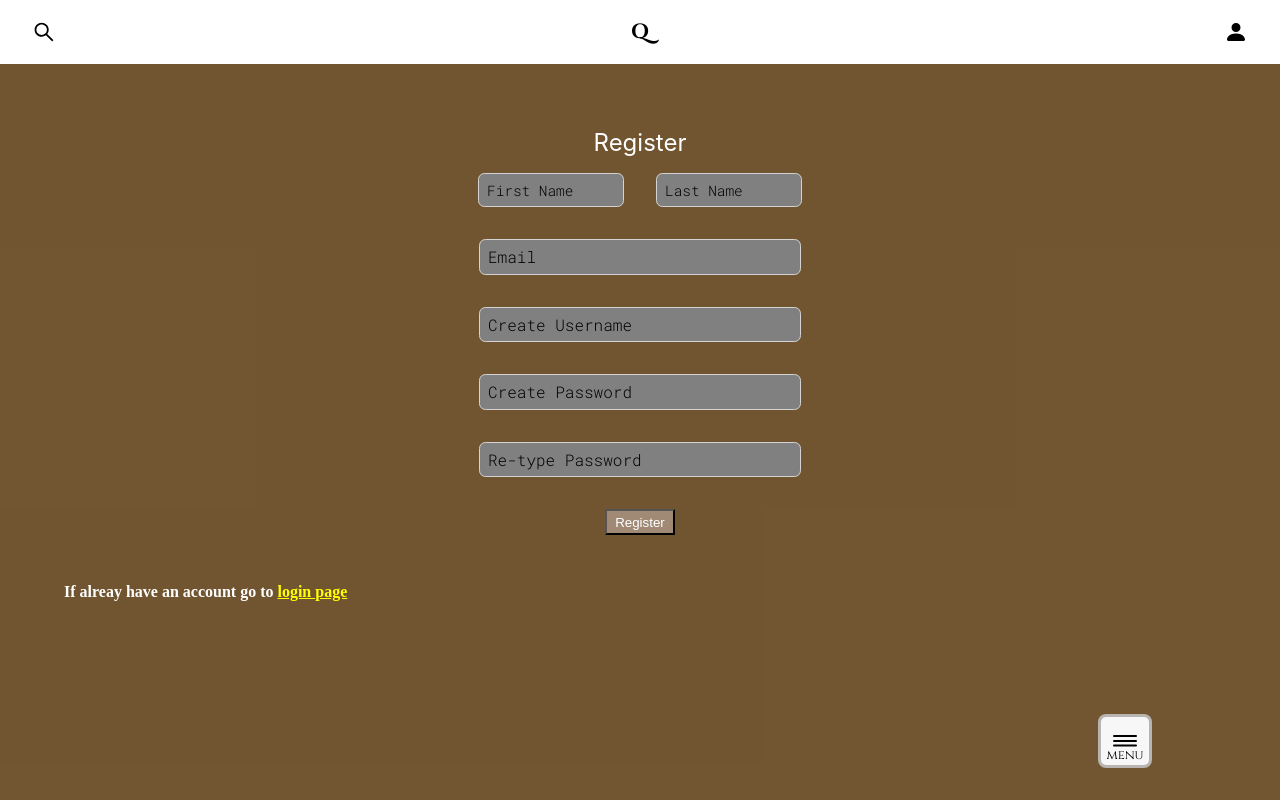
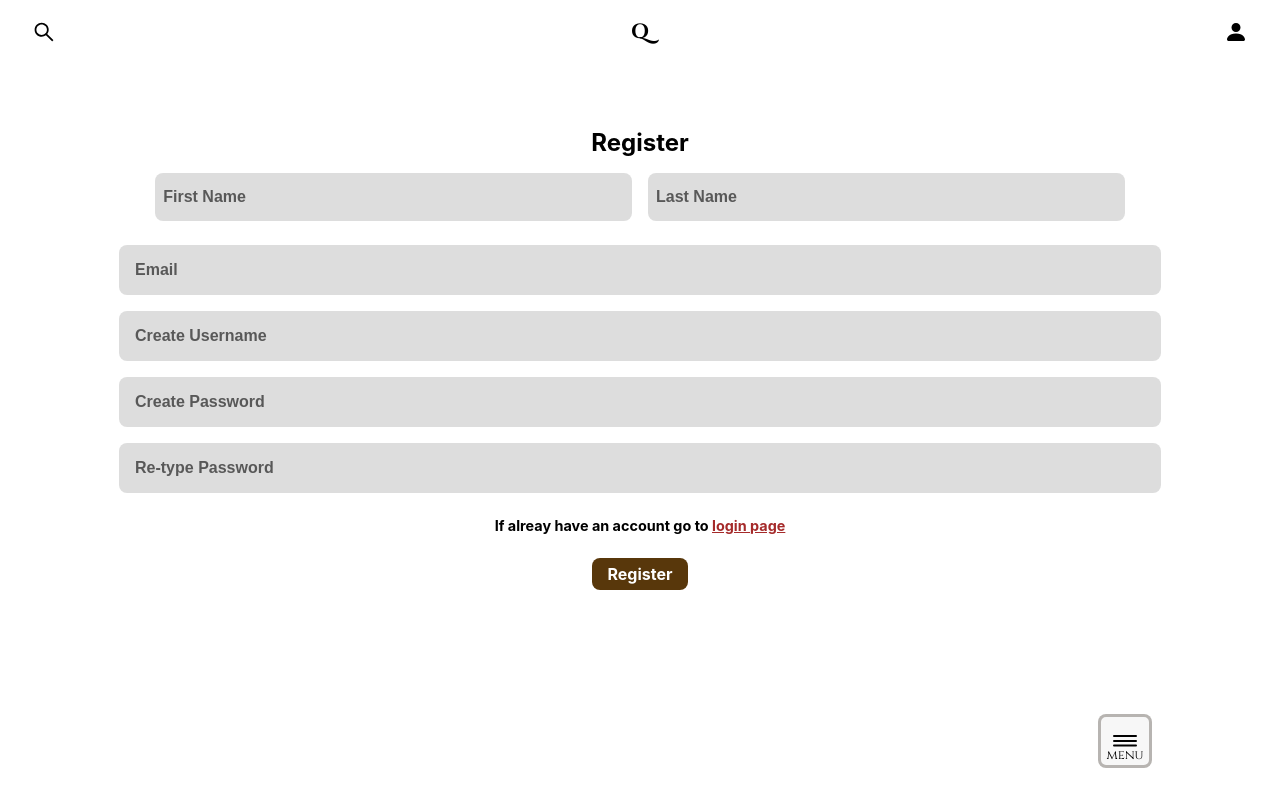
Before and after one commit to JayellLiburd/Frontend-Queup, a React (Create React App) app: page /reg in a window 1280 px wide. Shown: the top 800 px of the page. Built offline with nearby package versions, Linux system fonts and the light colour scheme; no server answers.

Commit message:
update log/sign up forms

```diff
--- a/src/Pages/Auth-mobile.jsx
+++ b/src/Pages/Auth-mobile.jsx
@@ -25,12 +25,14 @@ function Authmobile() {
 
     <Wrapper>
         <div id='log'>
+            <div className='abc'>
                 <GoogleLogin
                     onSuccess={responseGoogle}
                     size='medium'
-                width='350'
+                    width='300'
                     ux_mode='redirect'
                 />
+            </div>
             <label htmlFor="Login">Login</label>
             <input className='inputreg'
                 type="text"
@@ -46,10 +48,10 @@ function Authmobile() {
                 onChange={(e) => {
                     setCheckpassword(e.target.value)}}
             />
+            <h3 style={{color: 'black', fontSize: '.8rem', marginTop: '1rem' }}>{'If you do not have an account go to '}
+                <NavLink to='/reg' style={{color: 'brown'}}>Signup Page</NavLink>
+            </h3>
             <button id='btn' onClick={setUserLogin}>login</button>
-            <h3 style={{ fontSize: '1rem', marginTop: '3rem', fontFamily: 'serif' }}>{'If you do not have an account go to '}
-                <NavLink to='/reg' style={{color: 'yellow'}}>Signup Page</NavLink>
-            </h3>
         </div>
     </Wrapper>
 
@@ -57,45 +59,56 @@ function Authmobile() {
 }
 
 const Wrapper = styled.div`
-  padding: 6rem 0;
+  padding: 5rem 0;
 
   color: white;
   width: 100vw;
-  height: 60vh;
+  min-height: 80vh;
   font-size: 1.5rem;
-
-  background-color: #694b24f0;
 
   #log{
       all: unset;
       display: flex;
       flex-direction: column;
       align-items: center;
+      .abc{padding: 1rem 0; border-bottom: 2px solid black;}
+      label{margin: 1rem 0; color: black; font-weight: bold;}
+      .inputreg{
+            display: flex;
+            justify-content: start;
+            align-items: center;
+            position: relative;
+            margin: .5rem 0;
+            padding-left: 1rem;
+            width: 80vw;
+            height: 3rem;
+            border: unset;
+            background-color: #80808045;
+            border-radius: .5rem;
+            font-size: 1rem;
+            font-weight: bold;
+            font-family: sans-serif;
+            color: #000000;
+            transition: all 0.2s ease-in-out;
+            &::placeholder{color: #424242da;}
+            &input:focus{ border: 2px solid #c5323250;}
+        }
 
-      label{margin-top: 2rem;}
-      input{
+          #btn{
             all: unset;
-          margin: 1rem 0;
-          padding: .8rem;
-
-          width: 20rem;
-          height: 1rem;
+            display: flex;
+            justify-content: center;
+            align-items: center;
+            margin-top: .5rem;
+            aspect-ratio: 3/1;
+            width: 6rem;
+            color: white;
             font-size: 1rem;
-          font-family: 'Roboto Mono', monospace;
-
-          background-color: grey;
-          border: 1px solid #d3d3d3;
-          border-radius: .4rem;
-
-          &::placeholder{color: black;}
-          &:focus { border: 2px solid white; background-color: grey; color: white; &::placeholder{color: white;}}
-
-          }}
-
-          #btn{margin-top: 1rem; padding: .2rem 1rem; background-color: #ac9787cf; color: white; text-decoration: unset; }
-
- @media screen and (min-width: 800px) {
-  padding-bottom: 50rem;
+            font-weight: bold;
+            background-color: #58370b;
+            border-radius: 0.5rem;
+            cursor: pointer;
+           }
     }
 
 `
--- a/src/Pages/Reg-mobile.jsx
+++ b/src/Pages/Reg-mobile.jsx
@@ -65,11 +65,11 @@ function Regmobile() {
                 name='password'
                 onChange={(e) => {setPassword(e.target.value)}}
             />
+            <h3 style={{ fontSize: '.9rem', margin: '1rem' }}>{'If alreay have an account go to '}
+                <NavLink to='/auth' style={{color: 'brown'}}>login page</NavLink>
+            </h3>
             <button id='btn' onClick={userRegister}>Register</button>
         </div>
-        <h3 style={{ fontSize: '1rem', marginLeft: '4rem', marginTop: '3rem', fontFamily: 'serif' }}>{'If alreay have an account go to '}
-            <NavLink to='/auth' style={{color: 'yellow'}}>login page</NavLink>
-        </h3>
 
     </Wrapper>
 
@@ -79,12 +79,9 @@ function Regmobile() {
 const Wrapper = styled.div`
   padding: 6rem 0;
 
-  color: white;
   width: 100vw;
   height: 60vh;
   font-size: 1.5rem;
-
-  background-color: #694b24f0;
 
   #reg{
         all: unset;
@@ -92,47 +89,63 @@ const Wrapper = styled.div`
         flex-direction: column;
         align-items: center;
 
-        color: white;
         font-size: 1.5rem;
 
-        label{margin-top: -2rem;}
+        label{margin-top: -2rem; font-weight: bold;}
         .inputreg{
-          all: unset;
-          margin: 1rem 0;
-          padding: .5rem;
+            display: flex;
+            justify-content: start;
+            align-items: center;
+            position: relative;
+            margin: .5rem 0;
+            padding-left: 1rem;
+            width: 80vw;
+            height: 3rem;
+            border: unset;
+            background-color: #80808045;
+            border-radius: .5rem;
+            font-size: 1rem;
+            font-weight: bold;
+            font-family: sans-serif;
+            color: #000000;
+            transition: all 0.2s ease-in-out;
+            &::placeholder{color: #424242da;}
+            &input:focus{ border: 2px solid #c5323250;}
+        }
 
-          width: 19rem;
-          height: 1.1rem;
-          font-size: 1rem;
-          font-family: 'Roboto Mono', monospace;
-
-          background-color: grey;
-          border: 1px solid #d3d3d3;
-          border-radius: .4rem;
-
-          &::placeholder{color: black;}
-          &:focus { border: 2px solid white; background-color: grey; color: white; &::placeholder{color: white;}}
-
-          }}
+        #btn{
+            all: unset;
+            display: flex;
+            justify-content: center;
+            align-items: center;
+            margin-top: .5rem;
+            aspect-ratio: 3/1;
+            width: 6rem;
+            color: white;
+            font-size: 1rem;
+            font-weight: bold;
+            background-color: #58370b;
+            border-radius: 0.5rem;
+            cursor: pointer;
+        }
         .inputinfo{
             all: unset;
-            margin: 1rem 1rem;
+            margin: 1rem .5rem;
             padding: 0.5rem;
-
-            width: 8rem;
-            height: 1rem;
-            font-size: .9rem;
-            font-family: 'Roboto Mono', monospace;
-
-            background-color: grey;
-            border: 1px solid #d3d3d3;
-            border-radius: .4rem;
-
-            &::placeholder{color: black;}
-            &:focus { border: 2px solid white; background-color: grey; color: white; &::placeholder{color: white;}}
+            width: 36vw;
+            height: 2rem;
+            border: unset;
+            background-color: #80808045;
+            border-radius: .5rem;
+            font-size: 1rem;
+            font-weight: bold;
+            font-family: sans-serif;
+            color: #000000;
+            transition: all 0.2s ease-in-out;
+            &::placeholder{color: #424242da;}
+            &input:focus{ border: 2px solid #c5323250;}
         }
-
-  #btn{margin-top: 1rem; padding: .2rem .5rem; background-color: #ac9787cf; color: white; text-decoration: unset; }
+  }
 
  @media screen and (min-width: 800px) {
   padding-bottom: 50rem;
```
Lines whose indentation alone changed are shown as unchanged.
